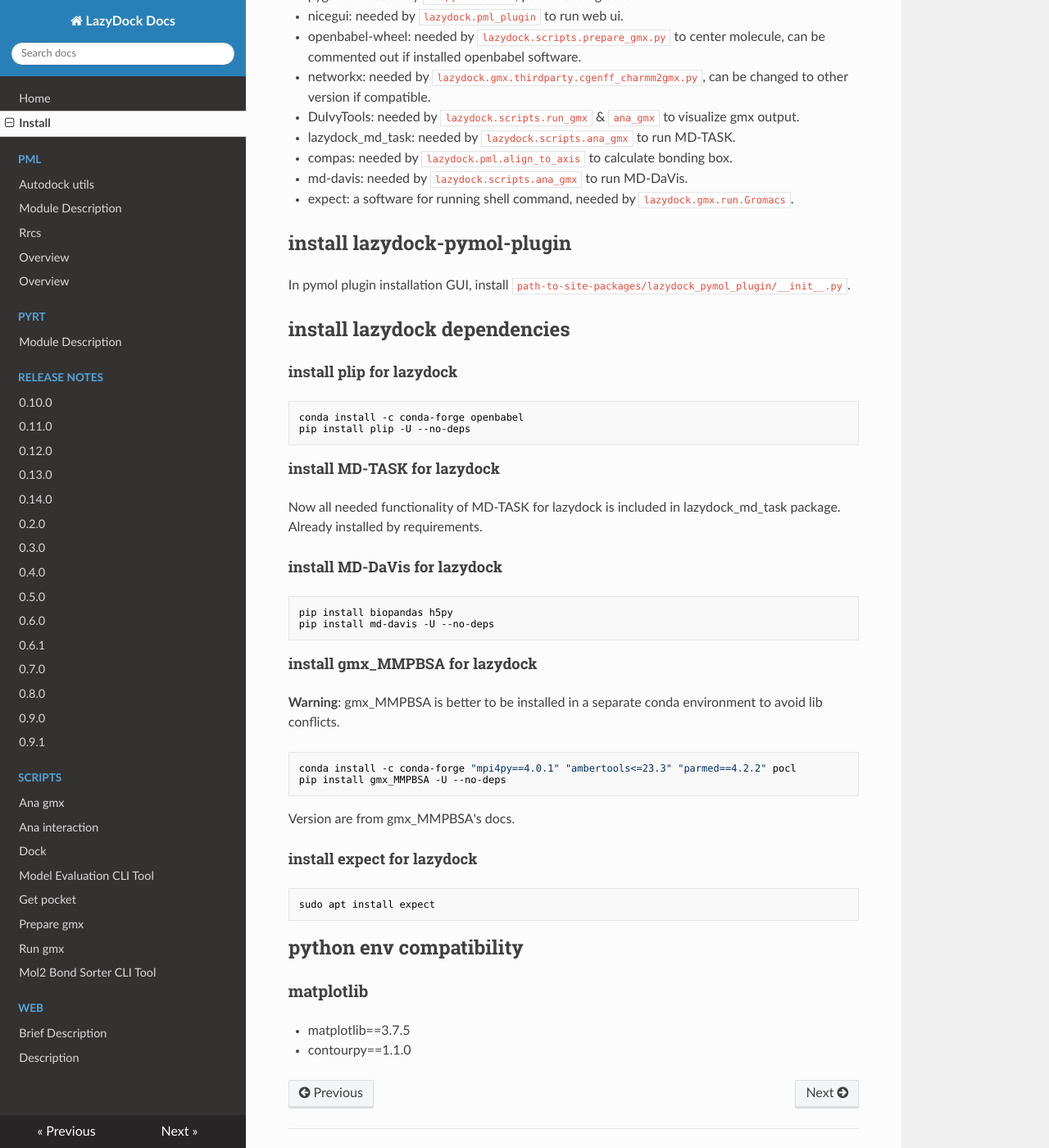
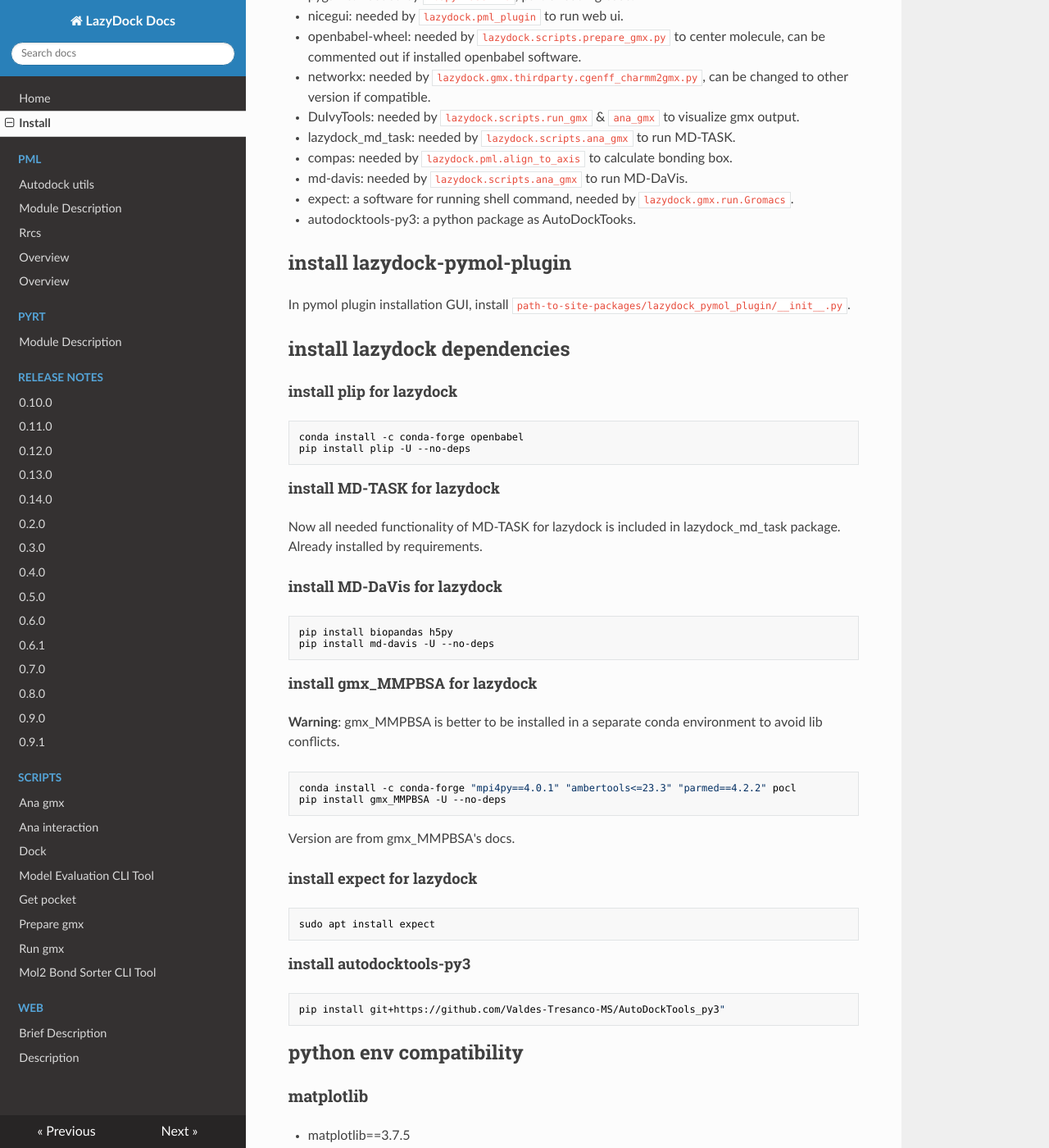
Before and after one commit to BHM-Bob/LazyDock, an MkDocs documentation site: the page built from docs/install.md, in a window 1280 px wide and 1400 px high, scrolled down 484 px. Shown: the whole window at 82% size. Built offline with MkDocs 1.6.1, drawn with Linux system fonts in a browser that asks for light colours; nearby versions of some CDN libraries.

Commit message:
docs(install): Update the installation documentation and adjust the dependencies Add the installation instructions for autodocktools-py3 and remove this dependency from requirements.json

````diff
--- a/docs/install.md
+++ b/docs/install.md
@@ -27,6 +27,7 @@ pip install git+https://gitee.com/BHM-Bob/BA_PY.git
   8. compas: needed by `lazydock.pml.align_to_axis` to calculate bonding box.
   9. md-davis: needed by `lazydock.scripts.ana_gmx` to run MD-DaVis.
   10. expect: a software for running shell command, needed by `lazydock.gmx.run.Gromacs`.
+  11. autodocktools-py3: a python package as AutoDockTooks.
 
 ## install lazydock-pymol-plugin
 In pymol plugin installation GUI, install `path-to-site-packages/lazydock_pymol_plugin/__init__.py`.
@@ -61,6 +62,11 @@ Version are from gmx_MMPBSA's docs.
 sudo apt install expect
 ```
 
+#### install autodocktools-py3
+```bash
+pip install git+https://github.com/Valdes-Tresanco-MS/AutoDockTools_py3"
+```
+
 ## python env compatibility
 ### matplotlib
 - matplotlib==3.7.5
--- a/requirements.json
+++ b/requirements.json
@@ -15,7 +15,6 @@
         "compas",
         "md-davis",
         "plip>=2.4.0",
-        "lazydock_md_task>=0.2.1",
-        "autodocktools-py3 @ git+https://github.com/Valdes-Tresanco-MS/AutoDockTools_py3"
+        "lazydock_md_task>=0.2.1"
     ]
 }
````
